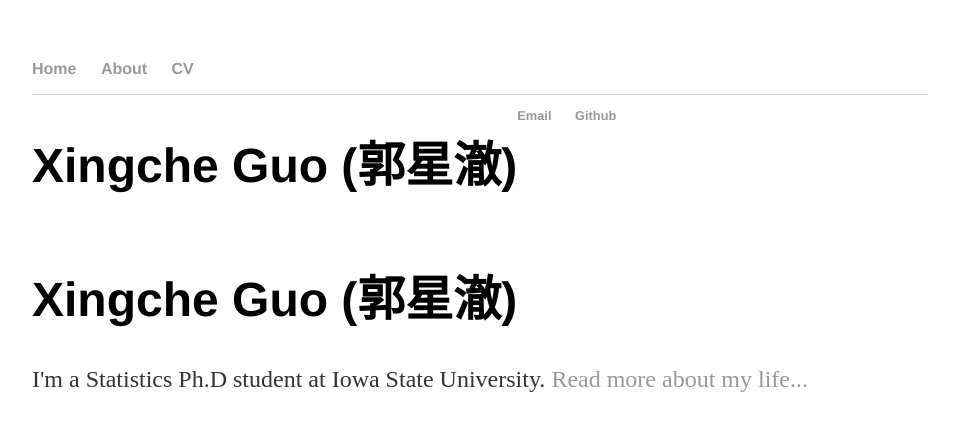
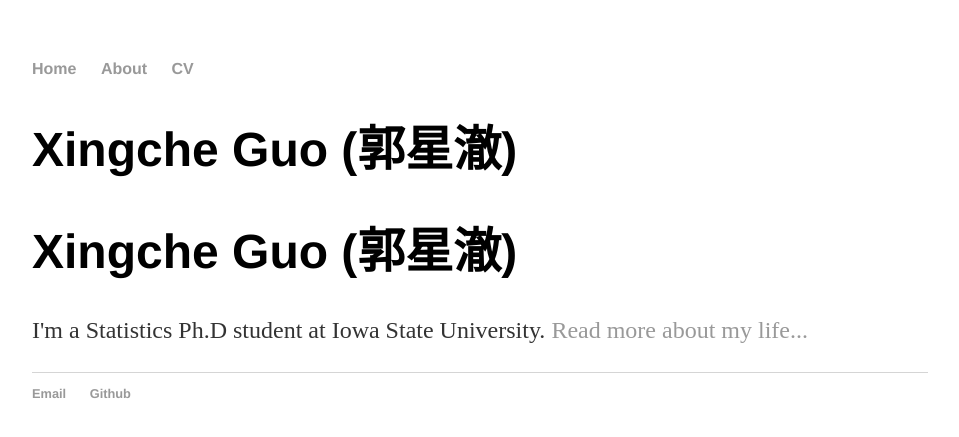
Before and after one commit to xingcheg/xingcheg.github.io, a Jekyll site: the page built from index.html, in a window 1280 px wide. Shown: the top 437 px of the page, without its empty margins (160-1119 px from the left). Built offline with Jekyll 4.4.1, drawn with Linux system fonts in a browser that asks for light colours.

Commit message:
Update default.html

```diff
--- a/_layouts/default.html
+++ b/_layouts/default.html
@@ -14,13 +14,11 @@
 	    		</ul>
 			</nav>
 			<div class="container">
-				<div class="row">
-                        		<div class="column">
-						<h1>Xingche Guo (郭星澈)</h1>
-					</div>
-  					<div class="column">
-						{{ content }}
-					</div>
+				<div class="leftbox">
+					<h1>Xingche Guo (郭星澈)</h1>
+				</div>
+				<div class="rightbox">
+					{{ content }}
 				</div>
 
 			</div><!-- /.container -->
```
